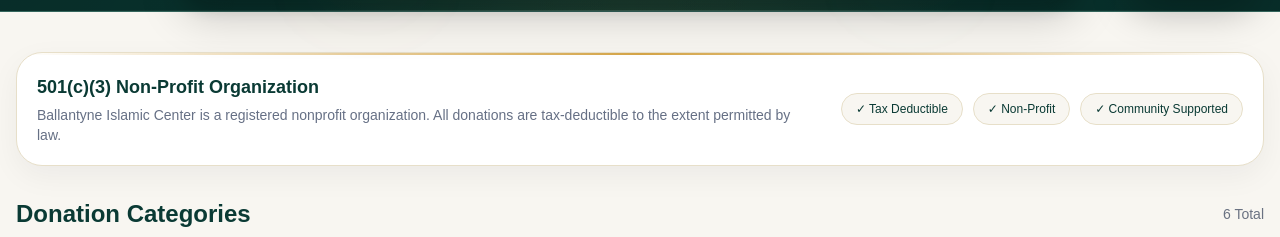
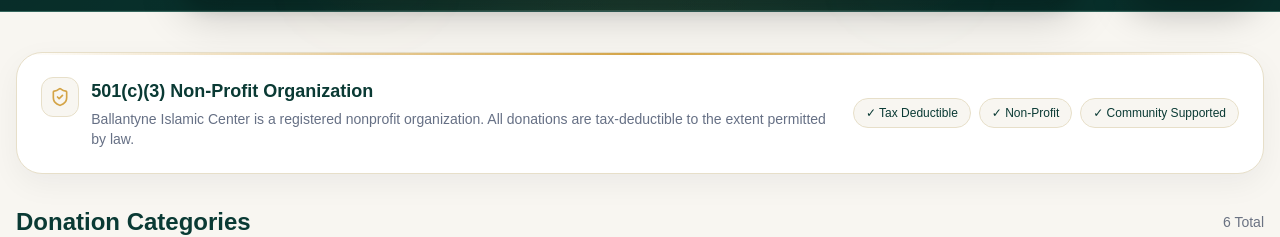
Before and after one commit to firstpointrealty77/masjid-website, a Next.js app: page /donate in a window 1280 px wide. Shown: the part 151-388 px from the top of the page. Built offline with nearby package versions, Linux system fonts and the light colour scheme.

Commit message:
Add Donate Page UpdatesII

```diff
--- a/src/app/donate/page.tsx
+++ b/src/app/donate/page.tsx
@@ -1,7 +1,7 @@
 "use client";
 
 import Link from "next/link";
-import { ArrowUpRight } from "lucide-react";
+import { ArrowUpRight, ShieldCheck } from "lucide-react";
 
 type DonateCategory = {
   title: string;
@@ -163,12 +163,14 @@
           border border-[#E7DFC9]
           bg-white
           shadow-[0_10px_30px_rgba(15,23,42,0.05)]
-          p-5
+          p-6
           relative
           overflow-hidden
+          group
           "
         >
-          {/* Gold Accent Line */}
+          {/* Gold Animated Line */}
+
           <div
             className="
             absolute top-0 left-0 right-0
@@ -177,21 +179,38 @@
             from-transparent
             via-[#D4A447]
             to-transparent
+            animate-pulse
             "
           />
 
           <div
             className="
-          flex flex-col
-          lg:flex-row
-          lg:items-center
-          lg:justify-between
+            grid
+            grid-cols-1
+            lg:grid-cols-[1fr_auto]
             gap-4
+            items-center
             "
           >
-            {/* Left Content */}
+            {/* Left */}
 
-            <div className="max-w-3xl">
+            <div className="flex items-start gap-3">
+
+              <div
+                className="
+                w-10 h-10
+                rounded-xl
+                bg-[#F8F6F1]
+                border border-[#E7DFC9]
+                flex items-center justify-center
+                "
+              >
+                <ShieldCheck
+                  className="w-5 h-5 text-[#D4A447]"
+                />
+              </div>
+
+              <div>
                 <h3 className="text-lg font-semibold text-[#0A3A34]">
                   501(c)(3) Non-Profit Organization
                 </h3>
@@ -201,27 +220,30 @@
                   All donations are tax-deductible to the extent permitted by law.
                 </p>
               </div>
+            </div>
 
-            {/* Trust Pills */}
+            {/* Trust Badges */}
 
             <div
               className="
               flex
-            flex-wrap
-            lg:flex-nowrap
-            gap-2.5
+              items-center
+              gap-2
               whitespace-nowrap
               "
             >
               <span
                 className="
-              px-3.5 py-1.5
+                px-3 py-1.5
                 rounded-full
                 border border-[#E7DFC9]
                 bg-[#F8F6F1]
-              text-[12px]
+                text-xs
                 font-medium
                 text-[#0A3A34]
+                hover:bg-white
+                hover:shadow-sm
+                transition
                 "
               >
                 ✓ Tax Deductible
@@ -229,13 +251,16 @@
 
               <span
                 className="
-              px-3.5 py-1.5
+                px-3 py-1.5
                 rounded-full
                 border border-[#E7DFC9]
                 bg-[#F8F6F1]
-              text-[12px]
+                text-xs
                 font-medium
                 text-[#0A3A34]
+                hover:bg-white
+                hover:shadow-sm
+                transition
                 "
               >
                 ✓ Non-Profit
@@ -243,13 +268,16 @@
 
               <span
                 className="
-              px-3.5 py-1.5
+                px-3 py-1.5
                 rounded-full
                 border border-[#E7DFC9]
                 bg-[#F8F6F1]
-              text-[12px]
+                text-xs
                 font-medium
                 text-[#0A3A34]
+                hover:bg-white
+                hover:shadow-sm
+                transition
                 "
               >
                 ✓ Community Supported
```
Lines whose indentation alone changed are shown as unchanged.
